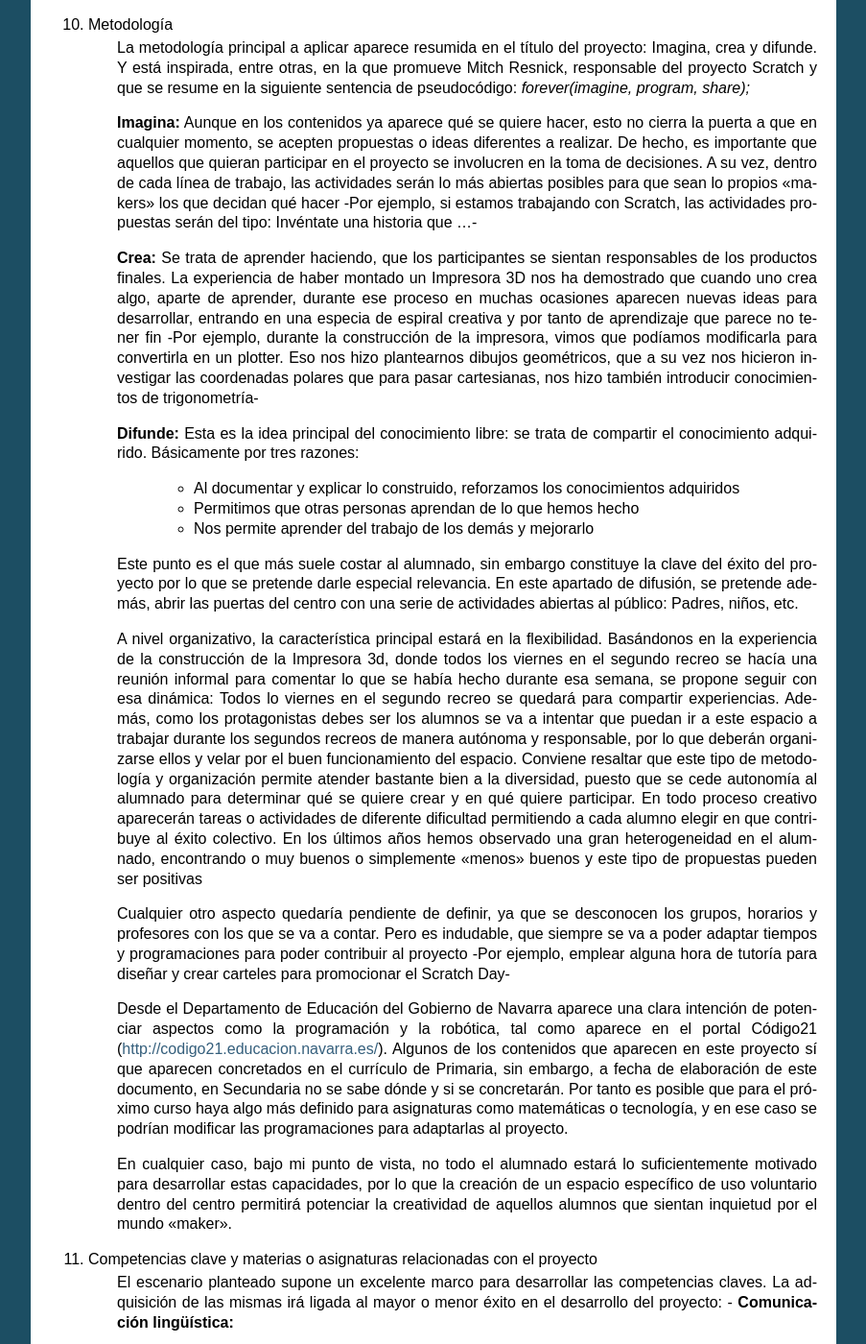
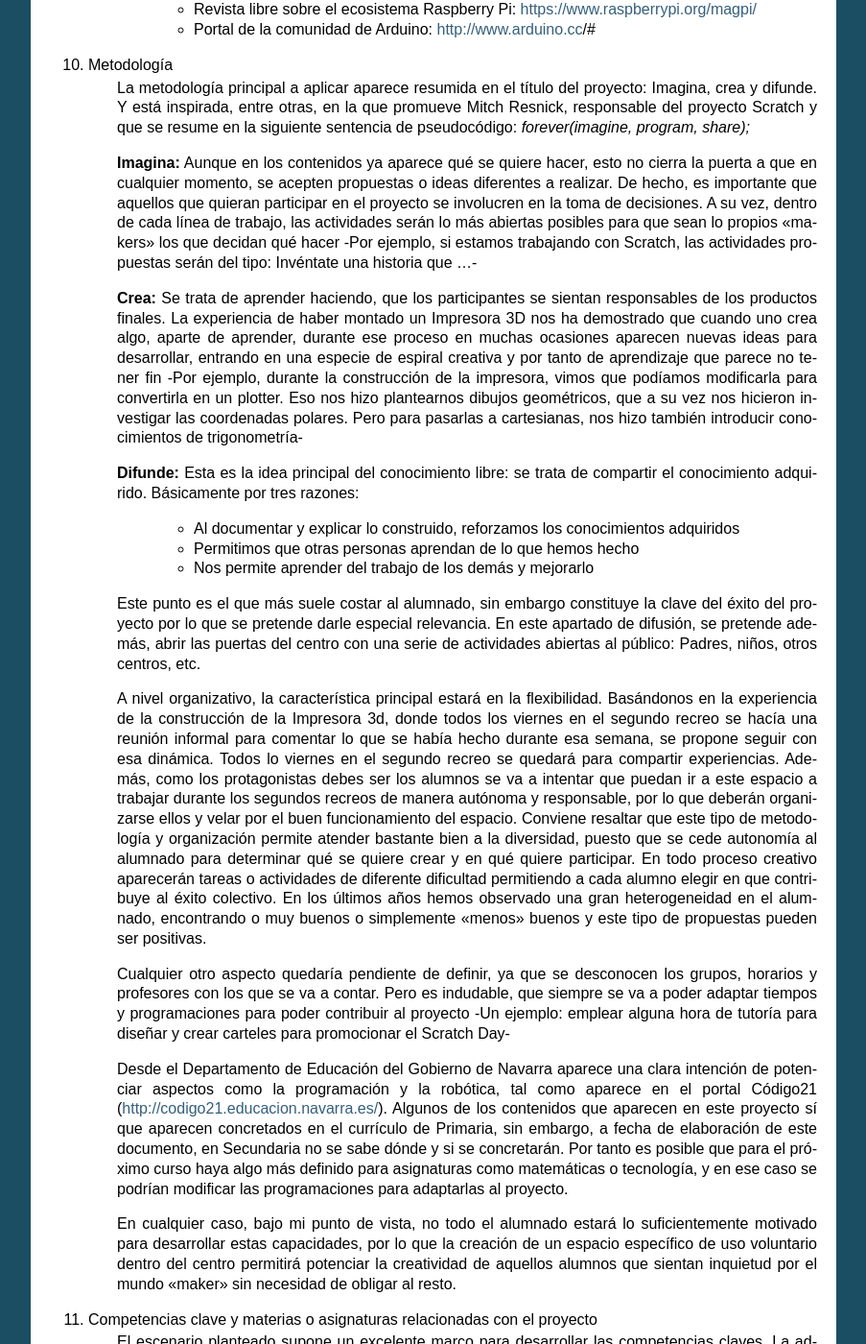
Before and after one commit to es3a10/aula_creativa, a Sphinx documentation site: the page built from docs/articulos.rst, in a window 1280 px wide and 1400 px high, scrolled down 4496 px. Shown: the whole window at 96% size, without its empty margins (198-1101 px from the left). Built offline with Sphinx 7.4.7, drawn with Linux system fonts in a browser that asks for light colours; some of the changed text lies outside the part shown.

Commit message:
Update articulos.rst

```diff
--- a/docs/articulos.rst
+++ b/docs/articulos.rst
@@ -80,7 +79,8 @@
 	tecnológicos. Se considera "maker" a todo el que construye cosas por sus propios medios,
 	sean muebles, vestidos, alimentos, etc.
 
-	(Referencias: http://makespacemadrid.org/que-es-el-makespace/ , http://es.wikipedia.org/wiki/Fab_lab)
+	(Referencias: http://makespacemadrid.org/que-es-el-makespace/ , http://es.wikipedia.org/wiki/Fab_lab,
+	https://www.youtube.com/watch?v=N2apWHiX02c&feature=youtu.be)
 
 	De acuerdo con todo lo anterior se propone construir un espacio en el centro donde se puedan
 	crear cosas fomentando, además de las relaciones sociales, aspectos como
@@ -181,7 +181,7 @@
         	- Mantenimiento de un portal o blog, en el que se documenten los trabajos realizados
 		- Desarrollo de talleres abiertos al público: Scratch Day, Arduino Day y Taller 3D
     	Contenidos específicos de la Impresora 3D:
-		- Servicio de Impresión Remoto con Octoprint
+		- Servicio de Impresión Remoto con Octoprint (http://octoprint.org/)
 		- Pantalla lcd para impresión desde tarjeta SD
 		- Modelado de Objetos 3D
     	Contenidos de Robótica:
@@ -225,10 +225,10 @@
 	**Crea:**
 	Se trata de aprender haciendo, que los participantes se sientan responsables de los productos finales. La experiencia
 	de haber montado un Impresora 3D nos ha demostrado que cuando uno crea algo, aparte de aprender, durante ese
-	proceso en muchas ocasiones aparecen nuevas ideas para desarrollar, entrando en una especia de espiral creativa y por
+	proceso en muchas ocasiones aparecen nuevas ideas para desarrollar, entrando en una especie de espiral creativa y por
 	tanto de aprendizaje que parece no tener fin -Por ejemplo, durante la construcción de la impresora, vimos que podíamos modificarla para
 	convertirla en un plotter. Eso nos hizo plantearnos dibujos geométricos, que a su vez nos hicieron investigar
-	las coordenadas polares que para pasar cartesianas, nos hizo también introducir conocimientos de trigonometría-
+	las coordenadas polares. Pero para pasarlas a cartesianas, nos hizo también introducir conocimientos de trigonometría-
 
 	**Difunde:**
 	Esta es la idea principal del conocimiento libre: se trata de compartir el conocimiento adquirido. Básicamente por tres razones:
@@ -237,13 +237,13 @@
 		- Nos permite aprender del trabajo de los demás y mejorarlo
 	Este punto es el que más suele costar al alumnado, sin embargo constituye la clave del éxito del proyecto por lo que se pretende darle especial relevancia.
 	En este apartado de difusión, se pretende además, abrir las puertas del centro con una
-	serie de actividades abiertas al público: Padres, niños, etc.
+	serie de actividades abiertas al público: Padres, niños, otros centros, etc.
 
 	A nivel organizativo, la característica principal estará en la flexibilidad.
 	Basándonos en la experiencia de la construcción de la Impresora 3d, donde
 	todos los viernes en el segundo recreo se hacía una reunión informal para
 	comentar lo que se había hecho durante esa semana, se propone seguir con
-	esa dinámica: Todos lo viernes en el segundo recreo se quedará para compartir
+	esa dinámica. Todos lo viernes en el segundo recreo se quedará para compartir
 	experiencias.
 	Además, como los protagonistas debes ser los alumnos se va a intentar que
 	puedan ir a este espacio a trabajar durante los segundos recreos de manera
@@ -255,12 +255,12 @@
 	En todo proceso creativo aparecerán tareas o actividades de diferente dificultad
 	permitiendo a cada alumno elegir en que contribuye al éxito colectivo. En los últimos años
 	hemos observado una gran heterogeneidad en el alumnado, encontrando o muy buenos o simplemente
-	"menos" buenos y este tipo de propuestas pueden ser positivas
+	"menos" buenos y este tipo de propuestas pueden ser positivas.
 
 	Cualquier otro aspecto quedaría pendiente de definir, ya que se desconocen los
 	grupos, horarios y profesores con los que se va a contar. Pero es indudable, que
 	siempre se va a poder adaptar tiempos y programaciones para poder contribuir al
-	proyecto -Por ejemplo, emplear alguna hora de tutoría para diseñar y crear carteles
+	proyecto -Un ejemplo: emplear alguna hora de tutoría para diseñar y crear carteles
 	para promocionar el Scratch Day-
 
 	Desde el Departamento de Educación del Gobierno de Navarra aparece una clara intención
@@ -277,7 +277,7 @@
 	suficientemente motivado
 	para desarrollar estas capacidades, por lo que la creación de un espacio específico de uso voluntario dentro
 	del centro permitirá potenciar la creatividad de aquellos alumnos que sientan inquietud
-	por el mundo "maker".
+	por el mundo "maker" sin necesidad de obligar al resto.
 
 #. Competencias clave y materias o asignaturas relacionadas con el proyecto
 	El escenario planteado supone un excelente marco para desarrollar las competencias claves.
@@ -299,7 +299,7 @@
 	- **Aprender a aprender:**
 	  Si algo tiene este tipo de aprendizaje informal es la necesidad de obtener la
 	  la documentación de lo que se quiere hacer de fuentes externas, por lo que
-	  se está en realidad transmitiendo una forma de aprender por uno mismo.
+	  se está, en realidad, transmitiendo una forma de aprender por uno mismo.
 	- **Competencias sociales y cívicas:**
 	  El espacio "maker" en realidad es un punto de encuentro para trabajar y compartir
 	  experiencias, por lo que continuamente se desarrollarán las habilidades sociales.
@@ -308,14 +308,15 @@
 	- **Sentido de iniciativa y espiritu emprendedor:**
 	  La creatividad fomenta la generación de ideas y la proactividad, cualidades imprescindibles
 	  para la iniciativa y emprendimiento. Por no extender el alcance del proyecto,
-	  no se desarrollarán estas competencias desde el punto de vista de la gestión empresarial
+	  no se desarrollarán estas competencias desde el punto de vista de la gestión empresarial.
 	- **Conciencia y expresiones culturales:**
-	  La creatividad, de nuevo, permite la expresión más artística del alumando. Hay que resaltar como en los
+	  La creatividad, de nuevo, permite la expresión más artística del alumando. Hay que resaltar que los
 	  verdaderos "makespaces" y "fablabs" son también centros de creación de arte digital.
 
 #. Equipo docente implicado
 	Por las características de los contenidos el perfil de profesorado que más se ajusta es el de tecnología, y los
-	profesores de matemáticas que realizaron el curso de robótica educativa. Sin embargo, dada la naturaleza flexible
+	profesores de matemáticas que realizaron el curso de robótica educativa hace un par de años.
+	Sin embargo, dada la naturaleza flexible
 	del proyecto, también podrá participar aquel profesorado con inquietudes y propuestas creativas.
 
 #. Alumnado
```
Also changed, not shown: other parts of docs/articulos.rst (+21 -21 lines).
